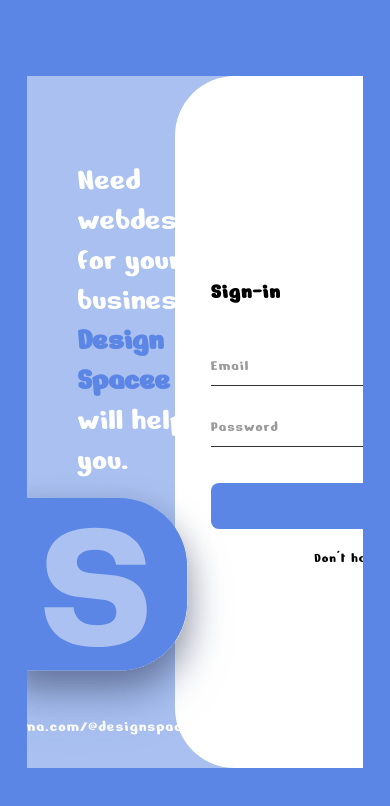
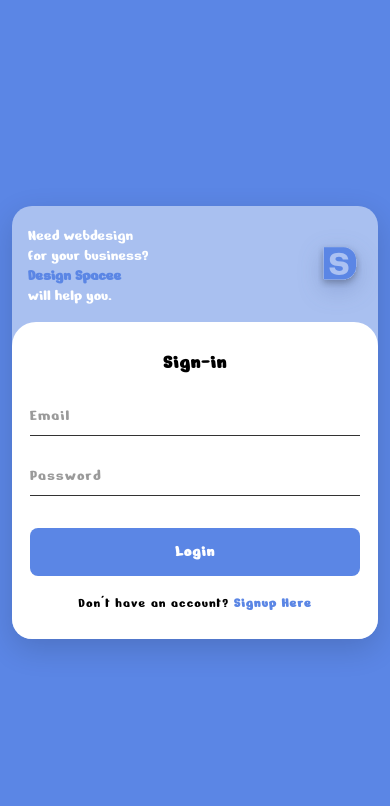
Before and after one commit to Itooonn/APPDEV1, a React (Vite) app in the folder F_L04_ReactJsStylingFigmaConversion/: page / in a window 390 px wide. Shown: the top 806 px of the page. Built offline with nearby package versions, Linux system fonts and the light colour scheme.

Commit message:
Implement responsive layouts for Login and Sign Up screens

```diff
--- a/F_L04_ReactJsStylingFigmaConversion/src/components/Login/Login.module.css
+++ b/F_L04_ReactJsStylingFigmaConversion/src/components/Login/Login.module.css
@@ -115,3 +115,128 @@
     font-weight: 700;
     text-decoration: none;
 }
+
+/* ---------- Responsive Media Queries ---------- */
+@media (max-width: 900px) {
+    .login {
+        width: 92vw;
+    }
+
+    .left {
+        width: 40%;
+        padding: 6vh 30px 24px;
+    }
+
+    .tagline {
+        font-size: 26px;
+    }
+
+    .logo {
+        height: 22vh;
+        max-height: 200px;
+    }
+
+    .right {
+        padding: 24px 28px;
+    }
+}
+
+@media (max-width: 768px) {
+    .login {
+        flex-direction: column;
+        width: min(92vw, 440px);
+        height: auto;
+        min-height: unset;
+        border-radius: 24px;
+        overflow: hidden;
+        box-shadow: 0 10px 30px rgba(0, 0, 0, 0.15);
+    }
+
+    .left {
+        width: 100%;
+        padding: 24px 20px 20px;
+        flex-direction: row;
+        justify-content: space-between;
+        align-items: center;
+        gap: 16px;
+    }
+
+    .tagline {
+        align-self: center;
+        font-size: 18px;
+        line-height: 1.25;
+    }
+
+    .logo {
+        height: 52px;
+        max-height: 52px;
+        margin: 0;
+        filter: drop-shadow(0 8px 12px rgba(60, 80, 140, 0.3));
+    }
+
+    .link {
+        display: none;
+    }
+
+    .right {
+        width: 100%;
+        border-radius: 24px 24px 0 0;
+        padding: 32px 24px;
+    }
+
+    .form {
+        width: 100%;
+    }
+
+    .form h2 {
+        font-size: 22px;
+        margin-bottom: 24px;
+        text-align: center;
+    }
+
+    .form input {
+        font-size: 16px;
+        padding: 12px 0 10px;
+        margin-bottom: 18px;
+    }
+
+    .form button {
+        height: 48px;
+        font-size: 16px;
+        margin-top: 14px;
+    }
+
+    .signup {
+        margin-top: 18px;
+        font-size: 14px;
+    }
+}
+
+@media (max-width: 480px) {
+    .login {
+        width: 94vw;
+        border-radius: 20px;
+    }
+
+    .left {
+        padding: 20px 16px 16px;
+    }
+
+    .tagline {
+        font-size: 16px;
+    }
+
+    .logo {
+        height: 44px;
+        max-height: 44px;
+    }
+
+    .right {
+        padding: 28px 18px;
+    }
+
+    .form h2 {
+        font-size: 20px;
+        margin-bottom: 20px;
+    }
+}
--- a/F_L04_ReactJsStylingFigmaConversion/src/components/Signup/Signup.module.css
+++ b/F_L04_ReactJsStylingFigmaConversion/src/components/Signup/Signup.module.css
@@ -159,3 +159,138 @@
     font-weight: 700;
     text-decoration: none;
 }
+
+/* ---------- Responsive Media Queries ---------- */
+@media (max-width: 900px) {
+    .signup {
+        width: 92vw;
+    }
+
+    .left {
+        width: 40%;
+        padding: 6vh 30px 24px;
+    }
+
+    .tagline {
+        font-size: 26px;
+    }
+
+    .logo {
+        height: 22vh;
+        max-height: 200px;
+    }
+
+    .right {
+        padding: 24px 28px;
+    }
+}
+
+@media (max-width: 768px) {
+    .signup {
+        flex-direction: column;
+        width: min(92vw, 440px);
+        height: auto;
+        min-height: unset;
+        border-radius: 24px;
+        overflow: hidden;
+        box-shadow: 0 10px 30px rgba(0, 0, 0, 0.15);
+    }
+
+    .left {
+        width: 100%;
+        padding: 24px 20px 20px;
+        flex-direction: row;
+        justify-content: space-between;
+        align-items: center;
+        gap: 16px;
+    }
+
+    .tagline {
+        align-self: center;
+        font-size: 18px;
+        line-height: 1.25;
+    }
+
+    .logo {
+        height: 52px;
+        max-height: 52px;
+        margin: 0;
+        filter: drop-shadow(0 8px 12px rgba(60, 80, 140, 0.3));
+    }
+
+    .link {
+        display: none;
+    }
+
+    .right {
+        width: 100%;
+        border-radius: 24px 24px 0 0;
+        padding: 28px 24px;
+    }
+
+    .form {
+        width: 100%;
+    }
+
+    .form h2 {
+        font-size: 22px;
+        margin-bottom: 20px;
+        text-align: center;
+    }
+
+    .form input {
+        font-size: 16px;
+        padding: 10px 0 8px;
+        margin-bottom: 12px;
+    }
+
+    .signupButton {
+        height: 48px;
+        font-size: 16px;
+        margin-top: 14px;
+    }
+
+    .signin {
+        margin-top: 16px;
+        font-size: 14px;
+    }
+}
+
+@media (max-width: 480px) {
+    .signup {
+        width: 94vw;
+        border-radius: 20px;
+    }
+
+    .left {
+        padding: 20px 16px 16px;
+    }
+
+    .tagline {
+        font-size: 16px;
+    }
+
+    .logo {
+        height: 44px;
+        max-height: 44px;
+    }
+
+    .right {
+        padding: 24px 18px;
+    }
+
+    .form h2 {
+        font-size: 20px;
+        margin-bottom: 16px;
+    }
+
+    .socialButtons {
+        flex-direction: column;
+        gap: 8px;
+    }
+
+    .button {
+        width: 100%;
+        height: 42px;
+    }
+}
--- a/F_L04_ReactJsStylingFigmaConversion/src/index.css
+++ b/F_L04_ReactJsStylingFigmaConversion/src/index.css
@@ -13,6 +13,8 @@
   color: var(--color-text);
   background: var(--color-primary);
   min-height: 100vh;
+  min-height: 100dvh;
   display: grid;
   place-items: center;
+  padding: 24px 0;
 }
```
